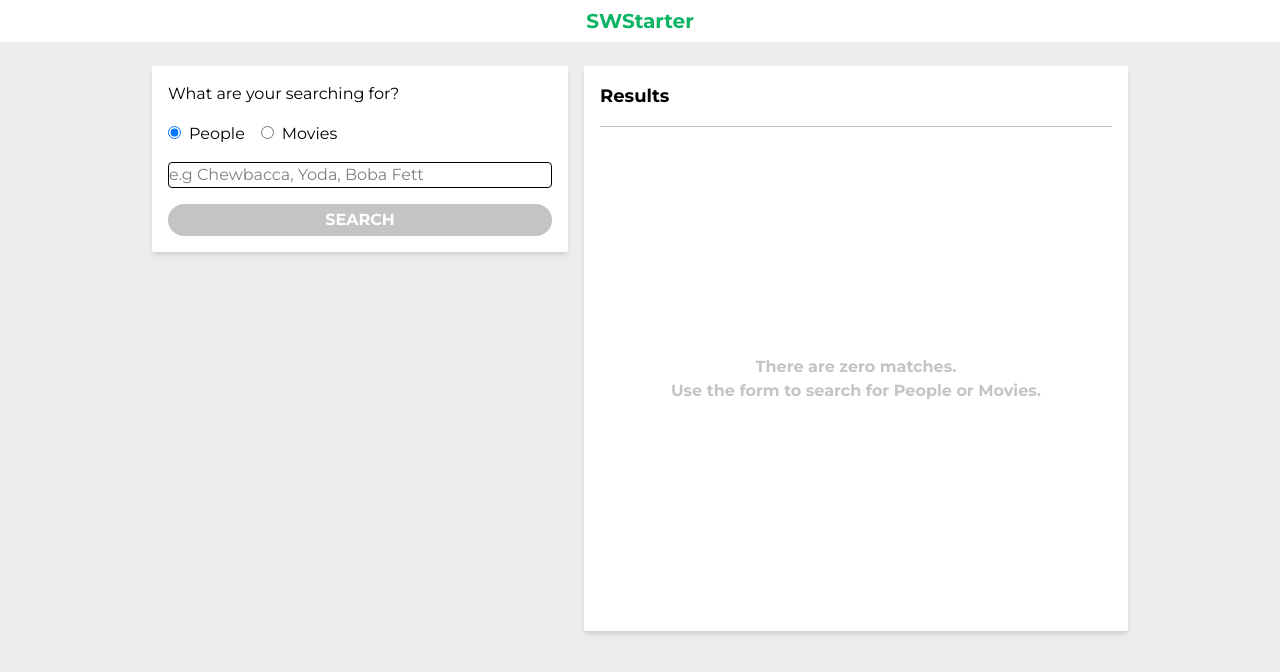
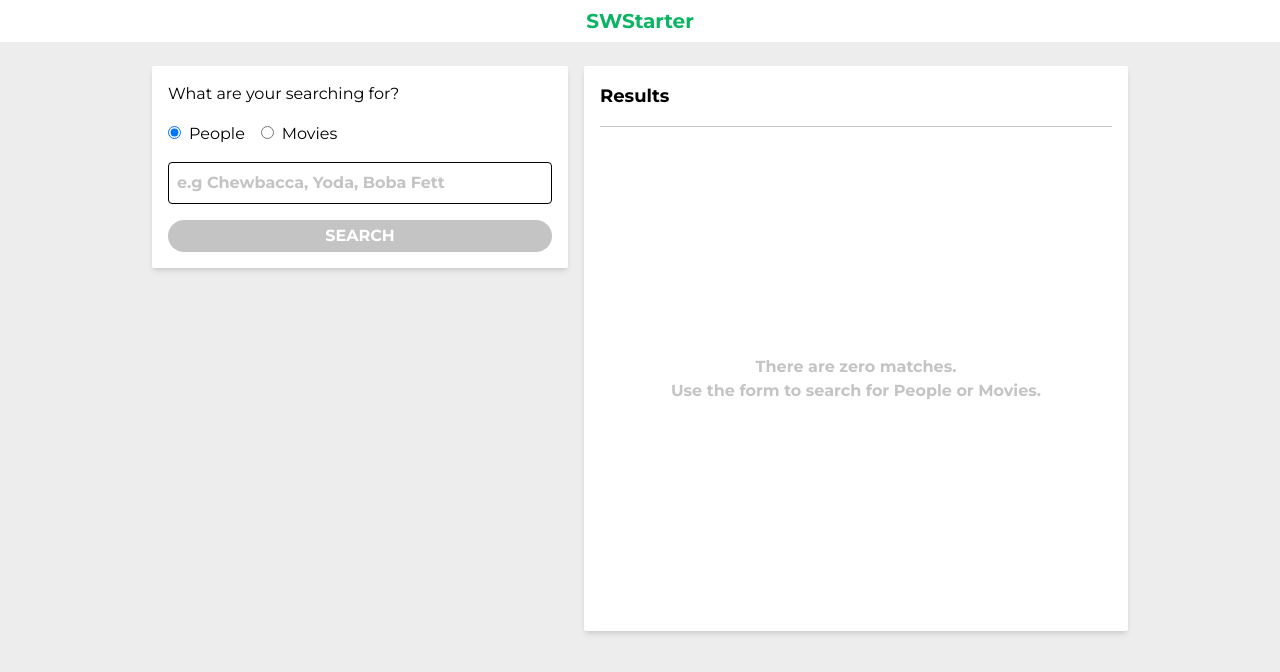
Before and after one commit to arthurmenezesb/swstarter, a React (Vite) app in the folder web/: page / in a window 1280 px wide. Shown: the top 672 px of the page. Built offline with nearby package versions, Linux system fonts and the light colour scheme.

Commit message:
fix: input search style

```diff
--- a/web/src/pages/Home/components/ContentSearch.tsx
+++ b/web/src/pages/Home/components/ContentSearch.tsx
@@ -46,7 +46,7 @@
           type="search"
           value={searchValue}
           placeholder="e.g Chewbacca, Yoda, Boba Fett"
-          className="w-full border rounded-sm"
+          className="w-full border rounded-sm p-2 font-bold placeholder-pinkish-grey"
           onChange={(e) => setSearchValue(e.target.value)}
         />
       </div>
```
